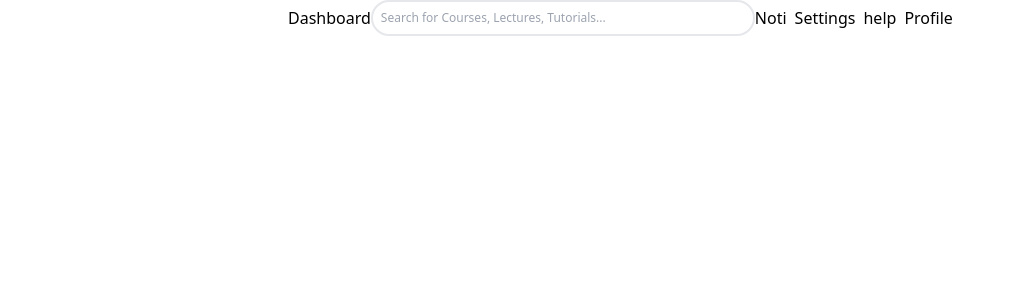
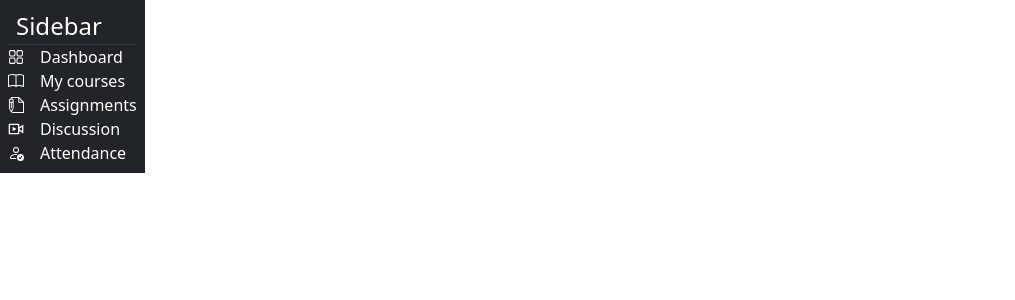
Before and after one commit to Rutuza/E-learning-App, a React (Vite) app: page / in a window 1280 px wide. Shown: the top 300 px of the page, without its empty margins (0-1015 px from the left). Built offline with nearby package versions, Linux system fonts and the light colour scheme.

Commit message:
bootstrap added

```diff
--- a/package.json
+++ b/package.json
@@ -10,7 +10,9 @@
     "preview": "vite preview"
   },
   "dependencies": {
+    "bootstrap": "^5.3.3",
     "react": "^18.2.0",
+    "react-bootstrap-icons": "^1.11.4",
     "react-dom": "^18.2.0",
     "react-icons": "^5.1.0",
     "react-router-dom": "^6.22.3"
--- a/src/App.tsx
+++ b/src/App.tsx
@@ -1,24 +1,33 @@
 import React from 'react'
 import './App.css'
+import 'bootstrap/dist/css/bootstrap.min.css';
+
 import { BrowserRouter, Routes, Route } from 'react-router-dom';
 import Dashboard from './pages/Dashboard';
 import Courses from './pages/Courses';
 import Assignments from './pages/Assignments';
 import Discussions from './pages/Discussions';
 import Attendance from './pages/Attendance';
+import Sidebar from './components/Sidebar';
 
 function App() {
   return (
     <div>
-      <BrowserRouter>
-        <Routes>
-          <Route path='/' element={<Dashboard />} />
-          <Route path='mycourses' element={<Courses />}/>
-          <Route path='assignments' element={<Assignments/>}/>
-          <Route path='discussions' element={<Discussions/>}/>
-          <Route path='attendance' element={<Attendance/>}/>
-        </Routes>
-      </BrowserRouter>
+      <div className="d-flex">
+        <div className="col-auto">
+          <Sidebar />
+        </div>
+      </div>
+        {/* <BrowserRouter>
+
+            <Routes>
+              <Route path='/' element={<Dashboard />} />
+              <Route path='mycourses' element={<Courses />} />
+              <Route path='assignments' element={<Assignments />} />
+              <Route path='discussions' element={<Discussions />} />
+              <Route path='attendance' element={<Attendance />} />
+            </Routes>
+        </BrowserRouter> */}
 
     </div>
 
--- a/src/components/Sidebar.jsx
+++ b/src/components/Sidebar.jsx
@@ -1,35 +1,88 @@
 import React from 'react';
-
-
 import { RxDashboard } from "react-icons/rx";
 import { BsBook } from "react-icons/bs";
 import { TfiWrite } from "react-icons/tfi";
 import { RiLiveLine } from "react-icons/ri";
 import { BsPersonCheck } from "react-icons/bs";
-import { GrAdd } from "react-icons/gr";
+// import { GrAdd } from "react-icons/gr";
+// import { IconBase } from 'react-icons/lib';
+
+// const Sidebar = () => {
+//     const menuItem =[
+//       {
+
+//       }
+//     ]
+//   return (
+//     <>
+//      <aside className='relative bg-light_navy w-60 px-4'>
+//         <nav className='h-screen grid grid-flow-row items-center relative'>
+//             <div className="logo text-white text-3xl font-semibold absolute top-0">Codaf<span className='text-[#FF4773]'>fix</span></div>
+//             <div className='wrapper'>
+//                 <ul>
+//                     <li className='p-3 text-slate_blue text-lg hover:bg-crimson hover:text-white hover:rounded-md'><a href="#" className='flex items-center justify-center gap-3'><RxDashboard /><div>Dashboard</div></a></li>
+//                     <li className='p-3 text-slate_blue text-lg hover:bg-crimson hover:text-white hover:rounded-md'><a href="#" className='flex items-center justify-center gap-3'><BsBook /><div>My Courses</div></a></li>
+//                     <li className='p-3 text-slate_blue text-lg hover:bg-crimson hover:text-white hover:rounded-md'><a href="#" className='flex items-center justify-center gap-3'><TfiWrite /><div>Assignments</div></a></li>
+//                     <li className='p-3 text-slate_blue text-lg hover:bg-crimson hover:text-white hover:rounded-md'><a href="#" className='flex items-center justify-center gap-3'><RiLiveLine /><div>Discussions</div></a></li>
+//                     <li className='p-3 text-slate_blue text-lg hover:bg-crimson hover:text-white hover:rounded-md'><a href="#" className='flex items-center justify-center gap-3'><BsPersonCheck /><div>Attendence</div></a></li>
+//                 </ul>
+//             </div>
+//             <button type="button" className='bg-pastel_blue h-12 w-full rounded-lg absolute bottom-4 flex items-center justify-center gap-4 font-medium text-white'>
+//                 <div>Create Session</div>
+//                 <GrAdd/>
+//             </button>
+//         </nav>
+//      </aside>
+//     </>
+//   );
+// }
+
+// export default Sidebar;
+
+
 
 function Sidebar() {
   return (
-    <>
-     <aside className='relative bg-light_navy w-60 px-4'>
-        <nav className='h-screen grid grid-flow-row items-center relative'>
-            <div className="logo text-white text-3xl font-semibold absolute top-0">Codaf<span className='text-[#FF4773]'>fix</span></div>
-            <div className='wrapper'>
-                <ul>
-                    <li className='p-3 text-slate_blue text-lg hover:bg-crimson hover:text-white hover:rounded-md'><a href="#" className='flex items-center justify-center gap-3'><RxDashboard /><div>Dashboard</div></a></li>
-                    <li className='p-3 text-slate_blue text-lg hover:bg-crimson hover:text-white hover:rounded-md'><a href="#" className='flex items-center justify-center gap-3'><BsBook /><div>My Courses</div></a></li>
-                    <li className='p-3 text-slate_blue text-lg hover:bg-crimson hover:text-white hover:rounded-md'><a href="#" className='flex items-center justify-center gap-3'><TfiWrite /><div>Assignments</div></a></li>
-                    <li className='p-3 text-slate_blue text-lg hover:bg-crimson hover:text-white hover:rounded-md'><a href="#" className='flex items-center justify-center gap-3'><RiLiveLine /><div>Discussions</div></a></li>
-                    <li className='p-3 text-slate_blue text-lg hover:bg-crimson hover:text-white hover:rounded-md'><a href="#" className='flex items-center justify-center gap-3'><BsPersonCheck /><div>Attendence</div></a></li>
-                </ul>
-            </div>
-            <button type="button" className='bg-pastel_blue h-12 w-full rounded-lg absolute bottom-4 flex items-center justify-center gap-4 font-medium text-white'>
-                <div>Create Session</div>
-                <GrAdd/>
-            </button>
-        </nav>
-     </aside>
-    </>
+    <div className='d-flex flex-column bg-dark text-white p-2'>
+      <a href="d-flex align-items-center">
+        <i className='bi bi-bootstrap fs-5 me-2'></i>
+        <span className='fs-4'>Sidebar</span>
+      </a>
+      <hr className='text-secondary'/>
+
+      <ul className='nav nav-pills flex-column'>
+        <li className=''>
+          <a href="" className='flex items-center gap-3'>
+            <i><RxDashboard></RxDashboard></i>
+            <span>Dashboard</span>
+          </a>
+        </li>
+        <li className='nav-item'>
+          <a href="" className='flex items-center gap-3'>
+            <i><BsBook></BsBook></i>
+            <span>My courses</span>
+          </a>
+        </li>
+        <li className='nav-item'>
+          <a href="" className='flex items-center gap-3'>
+            <i><TfiWrite></TfiWrite></i>
+            <span>Assignments</span>
+          </a>
+        </li>
+        <li className='nav-item'>
+          <a href="" className='flex items-center gap-3'>
+            <i><RiLiveLine></RiLiveLine></i>
+            <span>Discussion</span>
+          </a>
+        </li>
+        <li className='nav-item'>
+          <a href="" className='flex items-center gap-3'>
+            <i><BsPersonCheck></BsPersonCheck></i>
+            <span>Attendance</span>
+          </a>
+        </li>
+      </ul>
+    </div>
   );
 }
 
```
Also changed, not shown: 1 other file (tests, documents, lock files or other folders).
